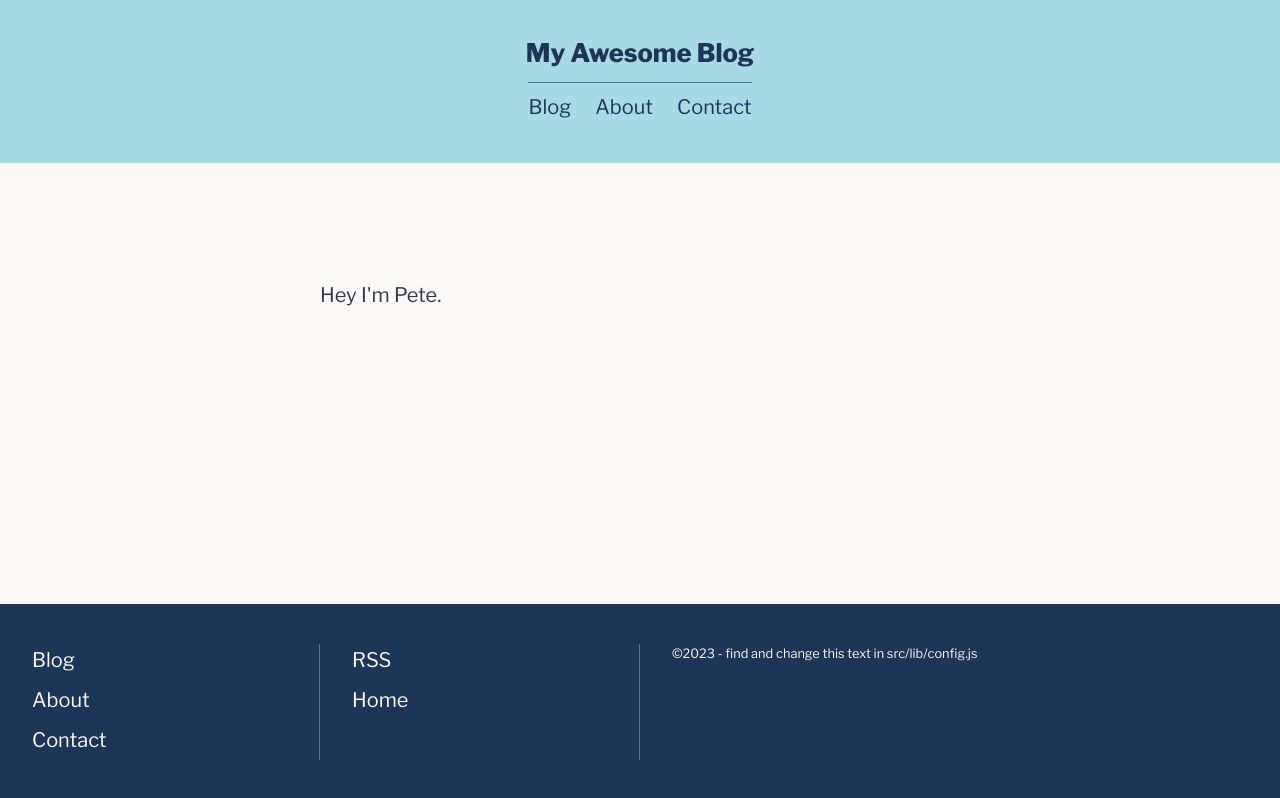
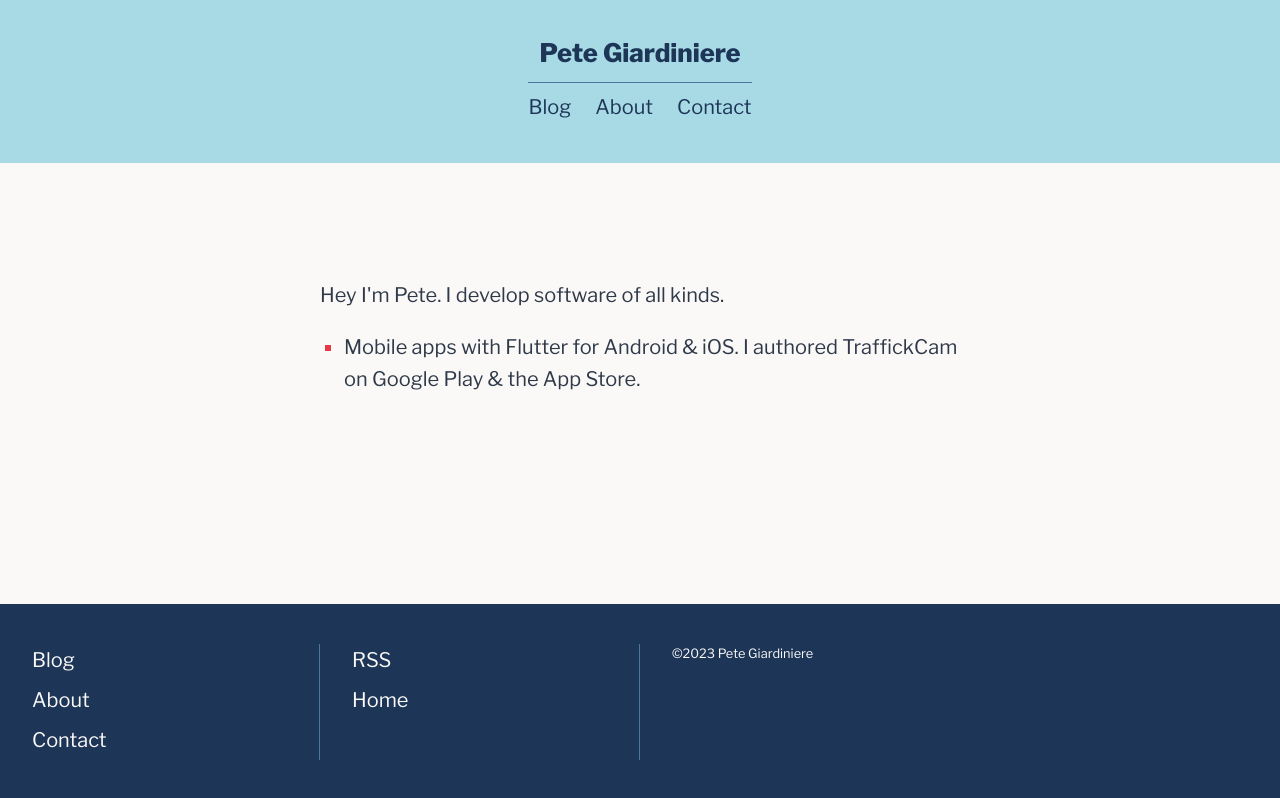
Before and after one commit to pgiardiniere/personal-site, a SvelteKit app: page / in a window 1280 px wide. Built offline with nearby package versions, Linux system fonts and the light colour scheme.

Commit message:
Update content

```diff
--- a/src/lib/config.js
+++ b/src/lib/config.js
@@ -5,11 +5,11 @@
  * PLEASE BE SURE TO UPDATE THEM ALL! Thank you!
  **/
 
-export const siteTitle = 'My Awesome Blog'
-export const siteDescription = 'Built with the SvelteKit Static Blog Starter'
-export const siteURL = 'example.com'
-export const siteLink = 'https://github.com/josh-collinsworth/sveltekit-blog-starter'
-export const siteAuthor = '- find and change this text in src/lib/config.js'
+export const siteTitle = 'Pete Giardiniere'
+export const siteDescription = 'A Personal Site Built with the SvelteKit Static Blog Starter'
+export const siteURL = 'petegiardiniere.com'
+export const siteLink = 'https://petegiardinere.com'
+export const siteAuthor = 'Pete Giardiniere'
 
 // Controls how many posts are shown per page on the main blog index pages
 export const postsPerPage = 10
--- a/src/routes/+page.svelte
+++ b/src/routes/+page.svelte
@@ -1,5 +1,8 @@
 <svelte:head>
-	<title>Home</title>
+	<title>Pete Giardiniere</title>
 </svelte:head>
 
-<p>Hey I'm Pete.</p>
+<p>Hey I'm Pete. I develop software of all kinds.</p>
+<ul>
+	<li>Mobile apps with Flutter for Android & iOS. I authored TraffickCam on Google Play & the App Store.</li>
+</ul>
```
